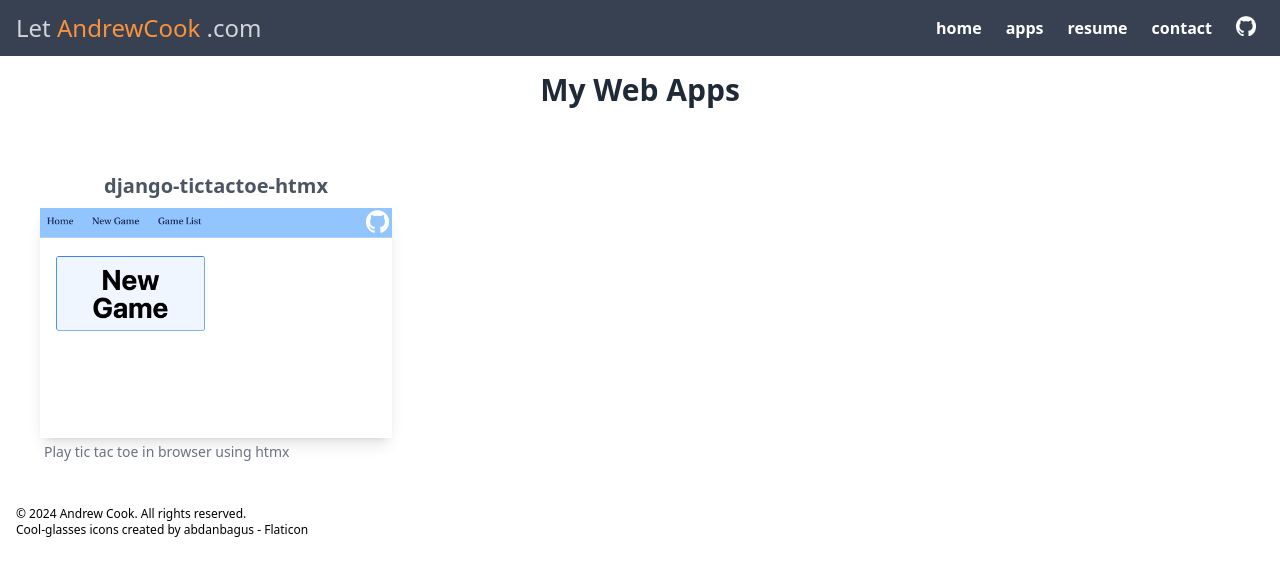
After one commit to cookster9/personal-site, a Django app: page /apps/ in a window 1280 px wide. The commit adds this page. Shown: the top 576 px of the page. Run offline with Django 4.2, Linux system fonts and the light colour scheme; parts of the project's set-up code (start-up, migrations or seed data) failed here and were passed over.

Commit message:
Apps cards look nice

```diff
--- a/website/static/website/css/output.css
+++ b/website/static/website/css/output.css
@@ -601,16 +601,16 @@ video {
   margin-right: auto;
 }
 
-.mt-1 {
-  margin-top: 0.25rem;
-}
-
 .mb-10 {
   margin-bottom: 2.5rem;
 }
 
 .mb-2 {
   margin-bottom: 0.5rem;
+}
+
+.mt-1 {
+  margin-top: 0.25rem;
 }
 
 .mt-4 {
@@ -729,6 +729,14 @@ video {
   padding: 1.5rem;
 }
 
+.p-1 {
+  padding: 0.25rem;
+}
+
+.p-2 {
+  padding: 0.5rem;
+}
+
 .px-2 {
   padding-left: 0.5rem;
   padding-right: 0.5rem;
@@ -759,6 +767,11 @@ video {
   padding-bottom: 0.75rem;
 }
 
+.py-4 {
+  padding-top: 1rem;
+  padding-bottom: 1rem;
+}
+
 .pb-4 {
   padding-bottom: 1rem;
 }
@@ -780,11 +793,6 @@ video {
   line-height: 2rem;
 }
 
-.text-xs {
-  font-size: 0.75rem;
-  line-height: 1rem;
-}
-
 .text-3xl {
   font-size: 1.875rem;
   line-height: 2.25rem;
@@ -800,12 +808,17 @@ video {
   line-height: 1.75rem;
 }
 
-.font-semibold {
-  font-weight: 600;
+.text-xs {
+  font-size: 0.75rem;
+  line-height: 1rem;
 }
 
 .font-bold {
   font-weight: 700;
+}
+
+.font-semibold {
+  font-weight: 600;
 }
 
 .text-gray-200 {
@@ -816,6 +829,21 @@ video {
 .text-gray-300 {
   --tw-text-opacity: 1;
   color: rgb(209 213 219 / var(--tw-text-opacity, 1));
+}
+
+.text-gray-500 {
+  --tw-text-opacity: 1;
+  color: rgb(107 114 128 / var(--tw-text-opacity, 1));
+}
+
+.text-gray-600 {
+  --tw-text-opacity: 1;
+  color: rgb(75 85 99 / var(--tw-text-opacity, 1));
+}
+
+.text-gray-700 {
+  --tw-text-opacity: 1;
+  color: rgb(55 65 81 / var(--tw-text-opacity, 1));
 }
 
 .text-gray-800 {
@@ -831,21 +859,6 @@ video {
 .text-white {
   --tw-text-opacity: 1;
   color: rgb(255 255 255 / var(--tw-text-opacity, 1));
-}
-
-.text-gray-500 {
-  --tw-text-opacity: 1;
-  color: rgb(107 114 128 / var(--tw-text-opacity, 1));
-}
-
-.text-gray-600 {
-  --tw-text-opacity: 1;
-  color: rgb(75 85 99 / var(--tw-text-opacity, 1));
-}
-
-.text-gray-700 {
-  --tw-text-opacity: 1;
-  color: rgb(55 65 81 / var(--tw-text-opacity, 1));
 }
 
 .shadow-lg {
--- /dev/null
+++ b/website/templates/website/apps.html
@@ -0,0 +1,16 @@
+{% extends "website/base.html" %}
+{% load static %}
+{% block content %}
+<h1 class="text-3xl font-bold text-center text-gray-800 py-4">My Web Apps</h1>
+  <div class="container mx-auto px-4 py-4 grid grid-cols-1 md:grid-cols-2 lg:grid-cols-3 gap-6">
+    <div class="bg-white p-6 text-center">
+        <h2 class="text-xl font-semibold text-center text-gray-600 p-2">django-tictactoe-htmx<h2>
+        <div class="shadow-lg rounded-lg">
+            <a href={% url 'startGame' %}>
+                <img src="{% static 'website/images/ttt_preview.png' %}">
+            </a>
+        </div>
+        <p class="text-sm text-left text-gray-500 p-1">Play tic tac toe in browser using htmx</p>
+    </div>
+  </div>
+{% endblock %}
--- a/website/templates/website/base.html
+++ b/website/templates/website/base.html
@@ -29,7 +29,7 @@
         </div>
         <div id="links" class="text-gray-200 px-2 pt-2 pb-4 hidden sm:flex sm:p-0 translate-x-0">
             <a class = "block px-2 py-1 text-white font-semibold hover:bg-gray-600 rounded" href={% url 'welcome' %}>home</a>
-            <a class = "block px-2 py-1 mt-1 text-white font-semibold hover:bg-gray-600 rounded sm:mt-0 sm:ml-2" href={% url 'startGame' %}>tictactoe</a>
+            <a class = "block px-2 py-1 mt-1 text-white font-semibold hover:bg-gray-600 rounded sm:mt-0 sm:ml-2" href={% url 'apps' %}>apps</a>
             <a class = "block px-2 py-1 mt-1 text-white font-semibold hover:bg-gray-600 rounded sm:mt-0 sm:ml-2" href={% url 'resume' %}>resume</a>
             <a class = "block px-2 py-1 mt-1 text-white font-semibold hover:bg-gray-600 rounded sm:mt-0 sm:ml-2" href={% url 'contact' %}>contact</a>
             <a class="block px-2 py-1 mt-1 rounded sm:mt-0 sm:ml-2 hover:bg-gray-600" target="_blank" href='https://github.com/cookster9/personal-site'>
--- a/website/templates/website/resume.html
+++ b/website/templates/website/resume.html
@@ -1,15 +1,15 @@
 {% extends "website/base.html" %}
 
 {% block content %}
-<h1 class="text-3xl font-bold text-center text-gray-800 mb-10">Professional Experience</h1>
-  <div class="container mx-auto px-4 grid grid-cols-1 md:grid-cols-2 lg:grid-cols-3 gap-6">
+<h1 class="text-3xl font-bold text-center text-gray-800 py-4">Professional Experience</h1>
+<div class="container mx-auto px-4 py-4 grid grid-cols-1 md:grid-cols-2 lg:grid-cols-3 gap-6">
   <!-- Job Card 1 -->
   <div class="bg-white shadow-lg rounded-lg p-6 text-center">
     <h3 class="text-xl font-semibold text-gray-800 mb-2">Senior Software Engineer</h3>
     <p class="text-sm text-gray-600 mb-2">Harmony Healthcare IT</p>
     <p class="text-sm text-gray-500">Nov 2019 – Present</p>
     <p class="mt-4 text-gray-700">
-        Migrated Oracle databases to AWS, developed Spring Boot applications, and synchronized financial data into centralized warehouses.
+      Migrated Oracle databases to AWS and synchronized financial data into centralized warehouses.
     </p>
   </div>
   <!-- Job Card 2 -->
--- a/website/urls.py
+++ b/website/urls.py
@@ -3,7 +3,8 @@ from . import views
 
 urlpatterns = [
     path('', views.welcome, name='welcome'),
+    path('resume/', views.resume_page, name='resume'),
+    path('apps/', views.apps_page, name='apps'),
     path('contact/', views.contact_page, name='contact'),
-    path('resume/', views.resume_page, name='resume'),
     path("success/", views.success, name="success"),
 ]
--- a/website/views.py
+++ b/website/views.py
@@ -14,6 +14,11 @@ def welcome(request):
 def resume_page(request):
     context = {}
     return render(request, 'website/resume.html', context)
+
+# /apps
+def apps_page(request):
+    context = {}
+    return render(request, 'website/apps.html', context)
 
 # /contact
 def contact_page(request):
```
Also changed, not shown: website/static/website/images/ttt_preview.png (added). Lines whose indentation alone changed are shown as unchanged.
